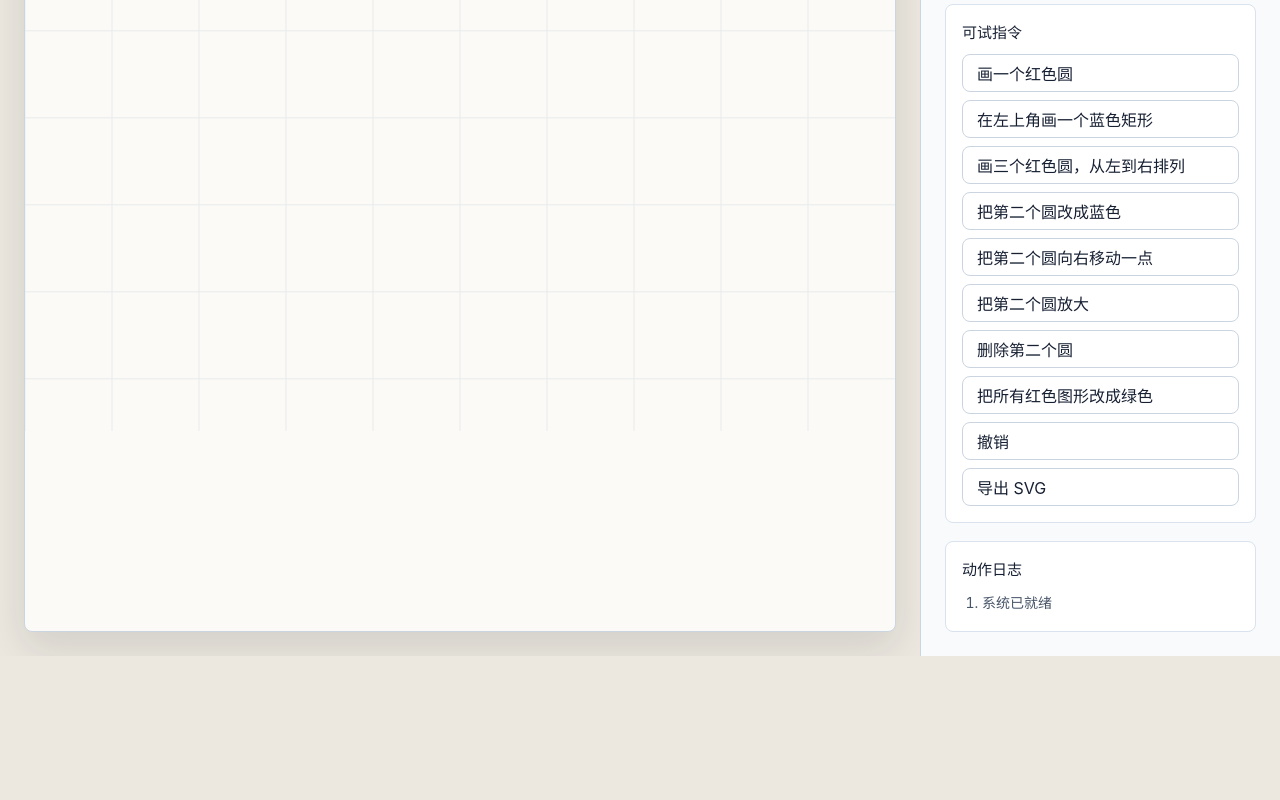
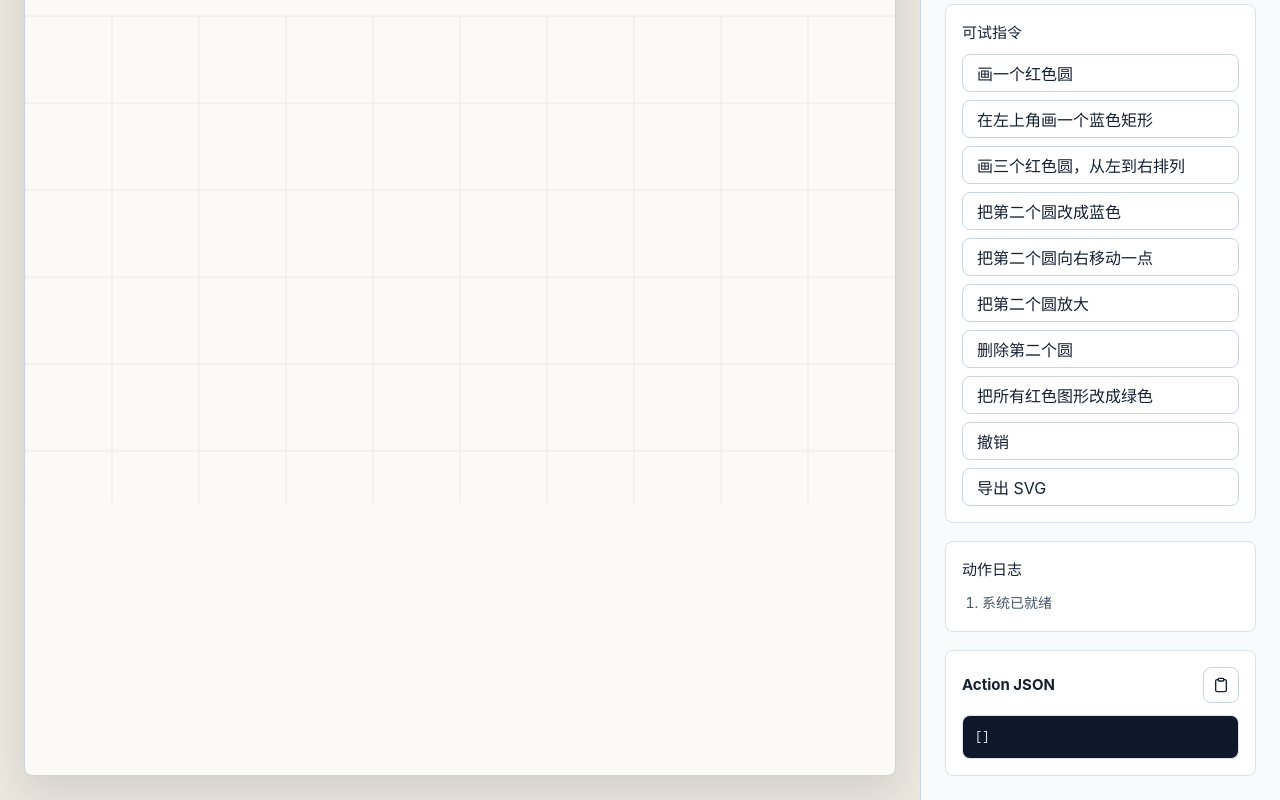
Before and after one commit to OperationT00/voice-panting, a React (Vite) app: page / in a window 1280 px wide. Shown: the part 355-1155 px from the top of the page. Before the commit the page ends 1011 px from the top, so only its background shows below. Built offline with nearby package versions, Linux system fonts and the light colour scheme.

Commit message:
feat: show prepared action json

```diff
--- a/src/app/App.tsx
+++ b/src/app/App.tsx
@@ -6,6 +6,7 @@ import { useSpeechRecognition } from "../speech/useSpeechRecognition";
 import { speak } from "../speech/speechSynthesis";
 import { SvgCanvas } from "../components/SvgCanvas";
 import { ActionLog } from "../components/ActionLog";
+import { ActionJsonPanel } from "../components/ActionJsonPanel";
 import type { DrawingAction } from "../drawing/types";
 import { exportSvgElement } from "../drawing/exportSvg";
 import { prepareActions } from "../drawing/actionPipeline";
@@ -14,11 +15,13 @@ export function App() {
   const [state, dispatch] = useReducer(drawingReducer, undefined, createInitialDrawingState);
   const [transcript, setTranscript] = useState("");
   const [simulatedText, setSimulatedText] = useState("");
+  const [lastActions, setLastActions] = useState<DrawingAction[]>([]);
   const [logs, setLogs] = useState<string[]>(["系统已就绪"]);
   const svgRef = useRef<SVGSVGElement>(null);
 
   const runActions = (source: string) => {
     const actions = prepareActions(parseCommand(source));
+    setLastActions(actions);
     setTranscript(source);
     setLogs((current) => [`你说：${source}`, ...current].slice(0, 8));
 
@@ -142,6 +145,7 @@ export function App() {
         </div>
 
         <ActionLog logs={logs} />
+        <ActionJsonPanel actions={lastActions} />
       </aside>
     </main>
   );
--- /dev/null
+++ b/src/components/ActionJsonPanel.tsx
@@ -0,0 +1,26 @@
+import { Clipboard } from "lucide-react";
+import type { DrawingAction } from "../drawing/types";
+
+type Props = {
+  actions: DrawingAction[];
+};
+
+export function ActionJsonPanel({ actions }: Props) {
+  const json = JSON.stringify(actions, null, 2);
+
+  const copyJson = async () => {
+    await navigator.clipboard?.writeText(json);
+  };
+
+  return (
+    <div className="panel-section action-json-panel">
+      <div className="panel-heading">
+        <h2>Action JSON</h2>
+        <button onClick={copyJson} type="button" title="复制 Action JSON">
+          <Clipboard size={16} />
+        </button>
+      </div>
+      <pre aria-label="最近一次 Action JSON">{json}</pre>
+    </div>
+  );
+}
--- a/src/styles.css
+++ b/src/styles.css
@@ -181,6 +181,34 @@ h2 {
   gap: 12px;
 }
 
+.panel-heading {
+  display: flex;
+  align-items: center;
+  justify-content: space-between;
+  gap: 8px;
+}
+
+.panel-heading button {
+  min-width: 36px;
+  min-height: 36px;
+  padding: 0;
+}
+
+.action-json-panel pre {
+  margin: 0;
+  max-height: 220px;
+  overflow: auto;
+  border: 1px solid #d9e2ee;
+  border-radius: 8px;
+  background: #0f172a;
+  color: #e2e8f0;
+  padding: 12px;
+  font-size: 12px;
+  line-height: 1.55;
+  white-space: pre-wrap;
+  word-break: break-word;
+}
+
 .transcript {
   min-height: 72px;
   color: #334155;
```
Also changed, not shown: 2 other files (tests, documents, lock files or other folders).
